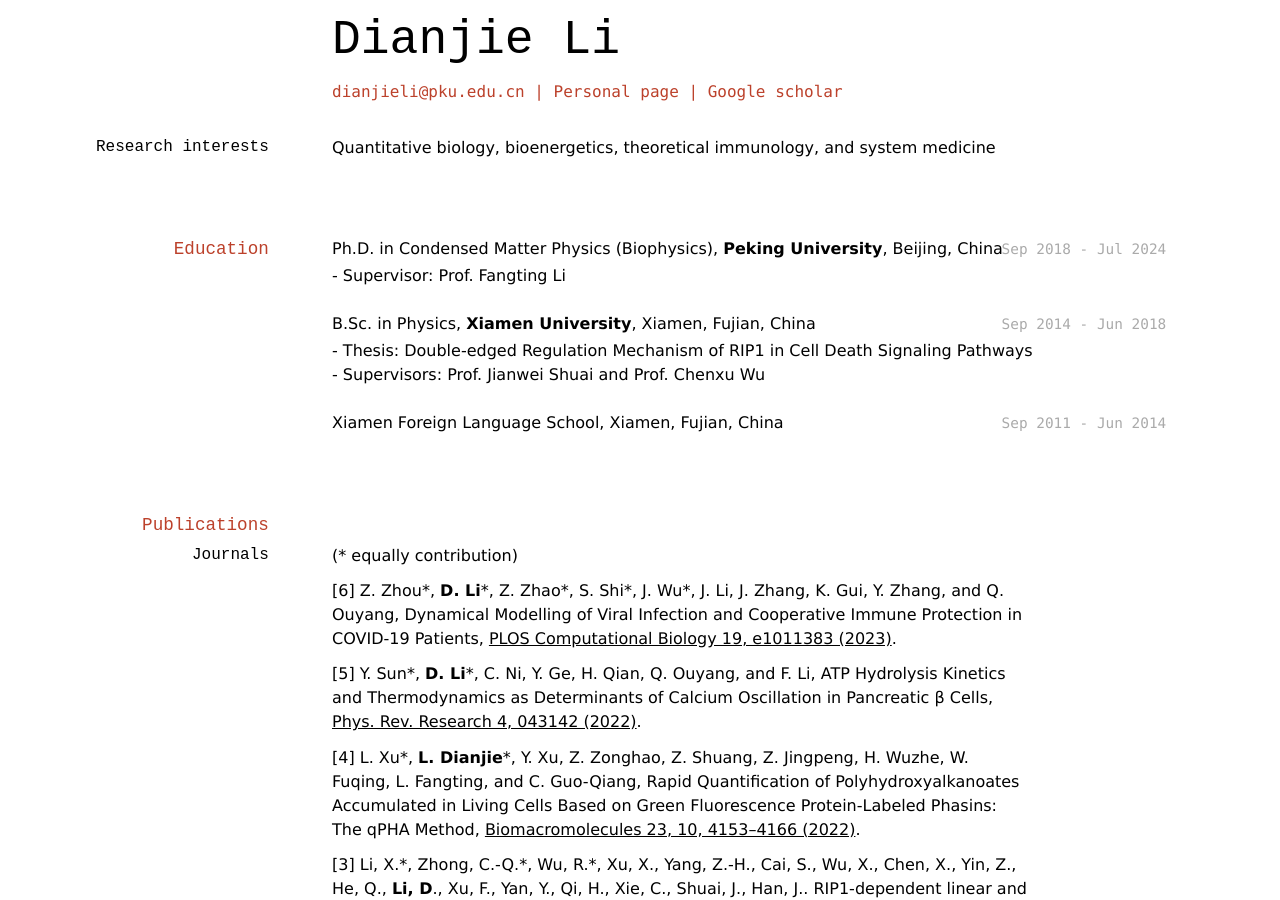
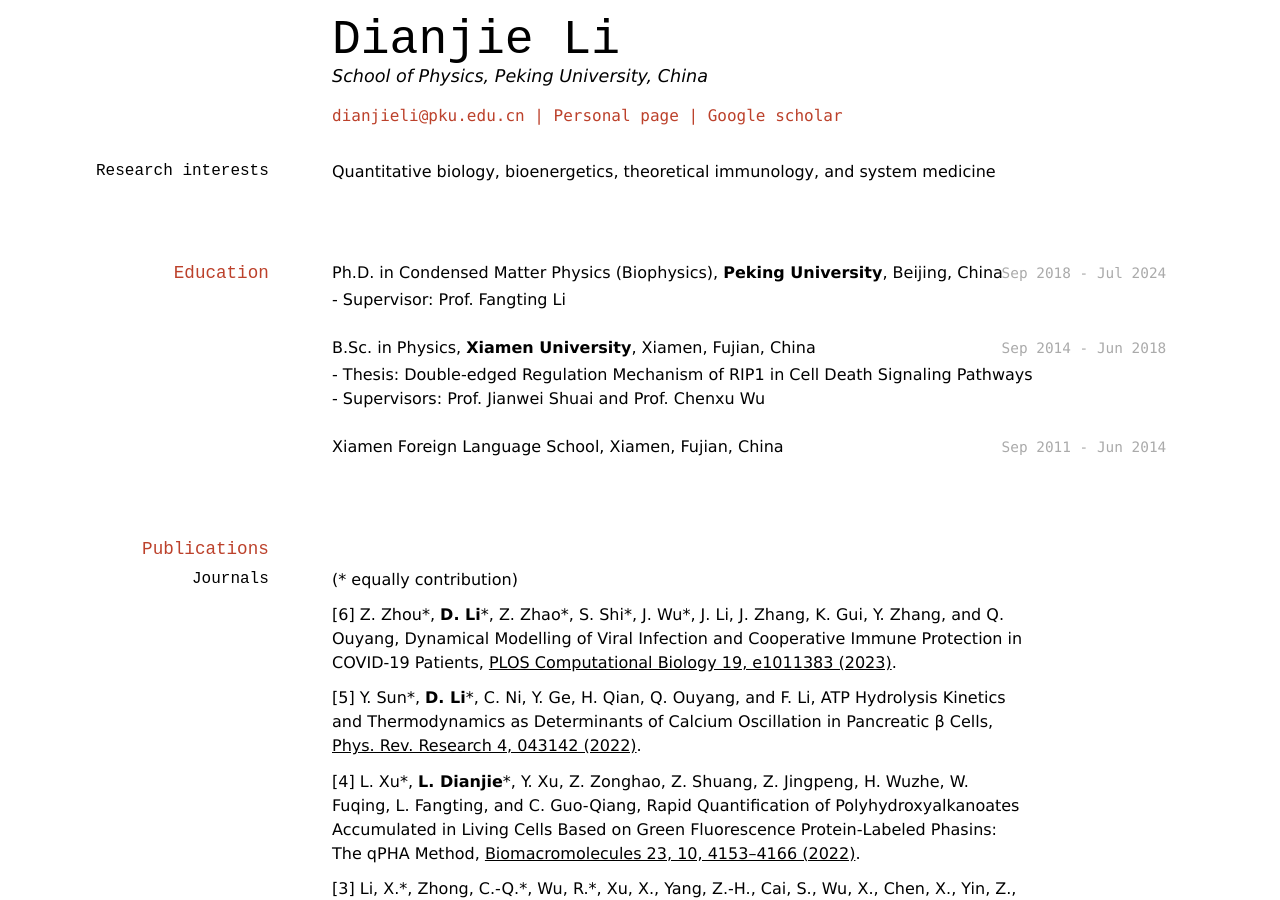
Before and after one commit to EggYouKnow/EggYouKnow.github.io, a Jekyll site: the page built from index.md, in a window 1280 px wide and 900 px high. Built offline with Jekyll 4.4.1, drawn with Linux system fonts in a browser that asks for light colours.

Commit message:
Update index.md

```diff
--- a/index.md
+++ b/index.md
@@ -3,6 +3,8 @@ layout: cv
 title: Dianjie Li's CV
 ---
 # Dianjie Li
+
+School of Physics, Peking University, China
 
 <div id="webaddress">
 <a href="dianjieli@pku.edu.cn">dianjieli@pku.edu.cn</a>
```
